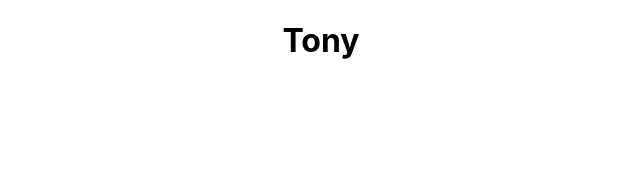
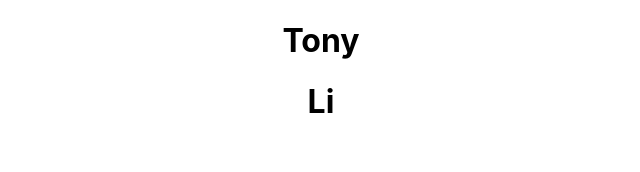
Before and after one commit to tonylilui/portfolio, a React (Create React App) app: page / in a window 1280 px wide. Shown: the top 172 px of the page, without its empty margins (319-959 px from the left). Built offline with nearby package versions, Linux system fonts and the light colour scheme.

Commit message:
fontchange

```diff
--- a/src/App.js
+++ b/src/App.js
@@ -4,7 +4,8 @@ import "./App.css";
 function App() {
   return (
     <div className="App">
-      <h1>Tony</h1>
+      <h1>Tony </h1>
+      <h1>Li</h1>
     </div>
   );
 }
```
